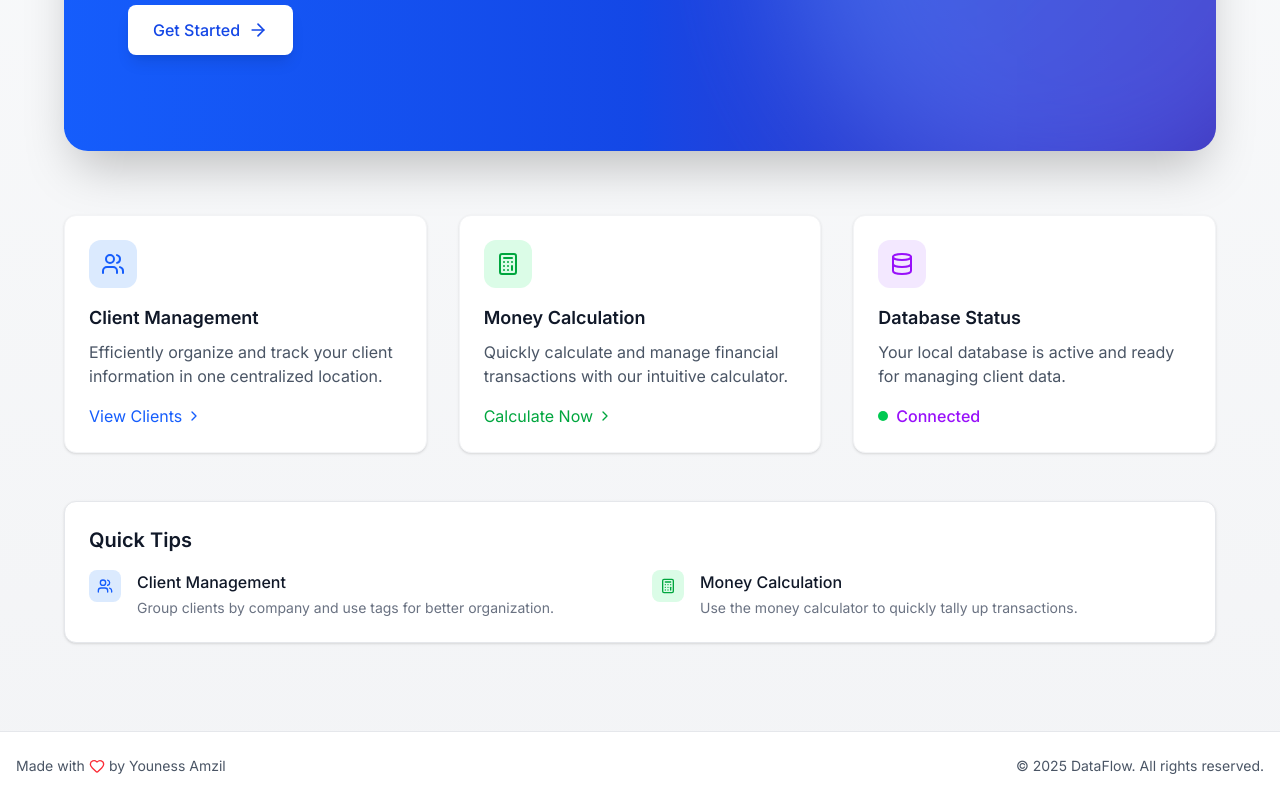
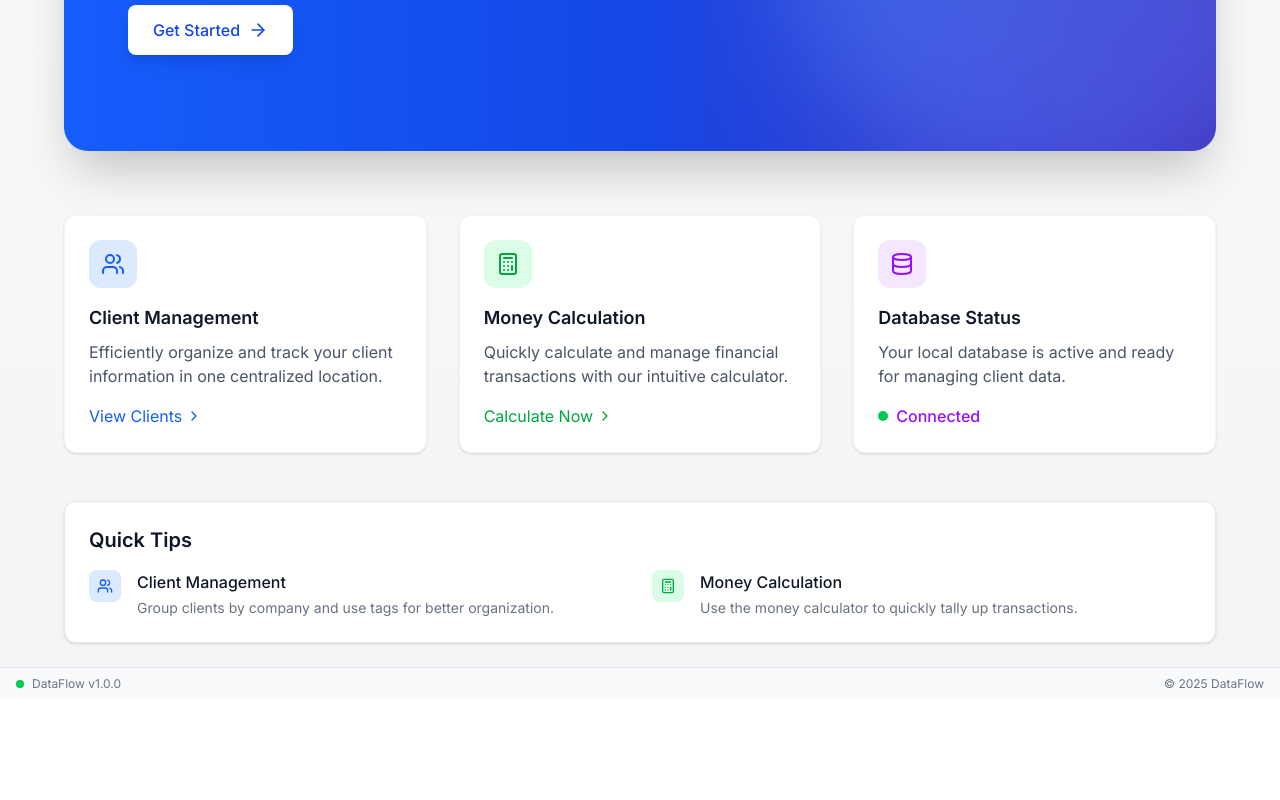
Before and after one commit to yoamzil/DataFlow, a Next.js app: page / in a window 1280 px wide. Shown: the part 380-1180 px from the top of the page. After the commit the page ends 1080 px from the top, so only its background shows below. Built offline with nearby package versions, Linux system fonts and the light colour scheme.

Commit message:
Status barinstead of the footer

```diff
--- a/src/components/Footer.tsx
+++ b/src/components/Footer.tsx
@@ -1,29 +1,19 @@
-'use client';
-
 import React from 'react';
-import { Heart } from 'lucide-react';
-import { useLanguage } from '../context/LanguageContext';
 
 const Footer = () => {
-	const { t } = useLanguage();
 
 	return (
-		<footer className="bg-white border-t border-gray-200 mt-16">
-			<div className="container mx-auto px-4 py-6">
-				<div className="flex flex-col md:flex-row justify-between items-center">
-					<div className="flex items-center text-gray-600 text-sm">
-						<span>{t('footer.madeWith')}</span>
-						<Heart className="h-4 w-4 mx-1 text-red-500" />
-						<span>{t('footer.byTeam')}</span>
-					</div>
-					<div className="mt-2 md:mt-0">
-						<p className="text-gray-600 text-sm">
-							© 2025 DataFlow. {t('footer.allRights')}
-						</p>
-					</div>
+		<div className="bg-gray-50 border-t border-gray-200 px-4 py-2">
+			<div className="container mx-auto flex justify-between items-center">
+				<div className="flex items-center text-xs text-gray-500">
+					<div className="h-2 w-2 rounded-full bg-green-500 mr-2"></div>
+					<span>DataFlow v1.0.0</span>
+				</div>
+				<div className="text-xs text-gray-500">
+					© 2025 DataFlow
 				</div>
 			</div>
-		</footer>
+		</div>
 	);
 };
 
```
